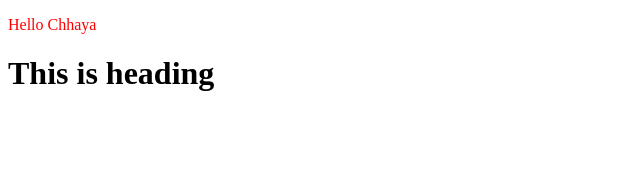
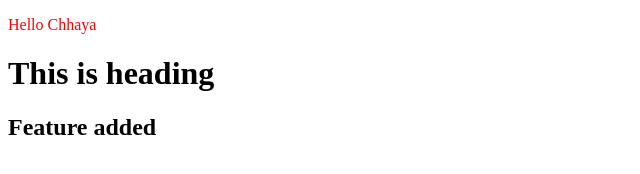
Before and after one commit to Chhayabharti/Test, a plain HTML site: page index.html in a window 1280 px wide. Shown: the whole page, without its empty margins (0-640 px from the left). Drawn offline with Linux system fonts and the light colour scheme.

Commit message:
H2 added

```diff
--- a/index.html
+++ b/index.html
@@ -9,5 +9,6 @@
 <body>
     <p>Hello Chhaya</p>
     <h1>This is heading</h1>
+    <h2>Feature added</h2>
 </body>
 </html>
```
